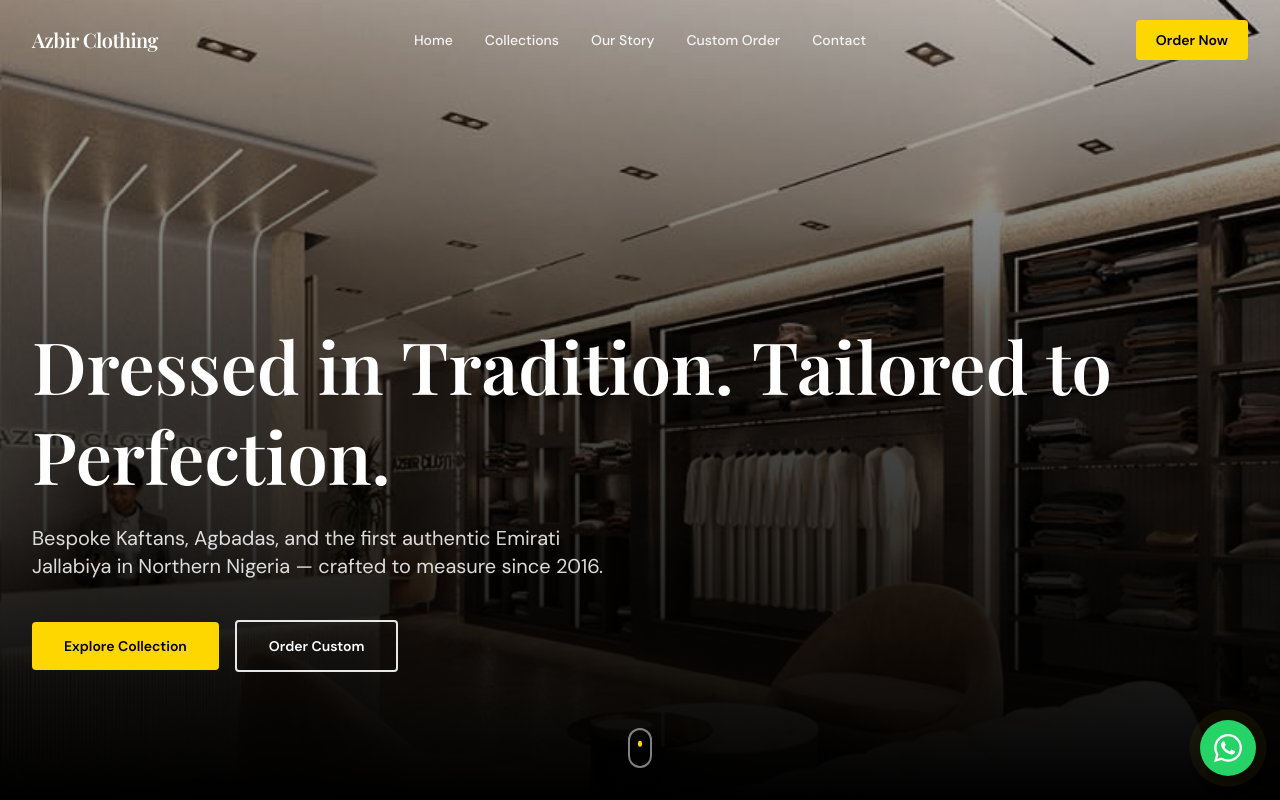
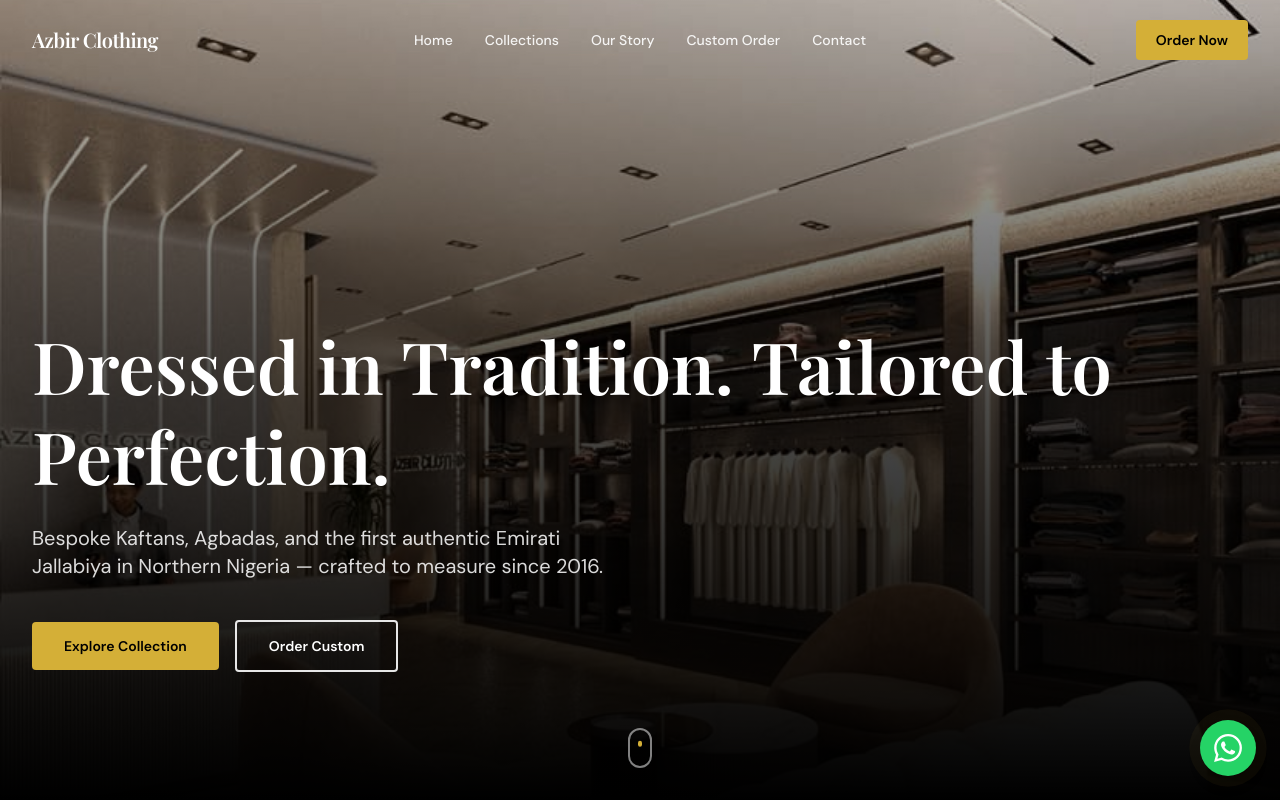
Before and after one commit to Onlysyn/Azbirclothing, a Next.js app: page / in a window 1280 px wide. Shown: the top 800 px of the page. Built offline with nearby package versions, Linux system fonts and the light colour scheme; a web font is replaced by a local one.

Commit message:
Update gold color value in Tailwind configuration and global styles for consistency; adjust box-shadow colors to match new gold tone.

```diff
--- a/app/globals.css
+++ b/app/globals.css
@@ -5,7 +5,7 @@
 :root {
   --color-white: #ffffff;
   --color-green: #000000;
-  --color-gold: #ffd700;
+  --color-gold: #d4af37;
   --color-dark: #000000;
   --color-cream: #f6f1e8;
   --color-whatsapp: #25d366;
@@ -19,7 +19,7 @@
   /* Colors */
   --color-white: #ffffff;
   --color-green: #000000;
-  --color-gold: #ffd700;
+  --color-gold: #d4af37;
   --color-dark: #000000;
   --color-cream: #f6f1e8;
   --color-whatsapp: #25d366;
@@ -67,12 +67,12 @@
   100% {
     box-shadow:
       0 10px 15px -3px rgb(0 0 0 / 0.2),
-      0 0 0 0 rgb(255 215 0 / 0.45);
+      0 0 0 0 rgb(212 175 55 / 0.45);
   }
   50% {
     box-shadow:
       0 10px 15px -3px rgb(0 0 0 / 0.2),
-      0 0 0 12px rgb(255 215 0 / 0);
+      0 0 0 12px rgb(212 175 55 / 0);
   }
 }
 
--- a/tailwind.config.mjs
+++ b/tailwind.config.mjs
@@ -5,7 +5,7 @@ const config = {
       colors: {
         white: "#FFFFFF",
         green: "#000000",
-        gold: "#FFD700",
+        gold: "#D4AF37",
         dark: "#000000",
         cream: "#F6F1E8",
         whatsapp: "#25D366",
```
